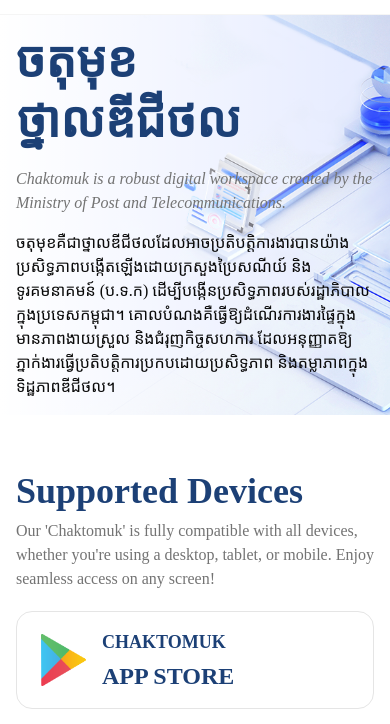
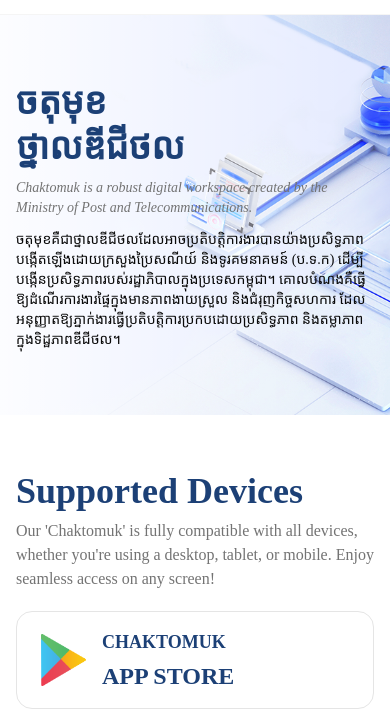
Before and after one commit to MPTCDITR/chaktomuk, an Astro site: page /km in a window 390 px wide. Shown: the part 117-841 px from the top of the page. Built offline with nearby package versions, Linux system fonts and the light colour scheme; Astro itself is replaced by a stand-in of ours; a web font is replaced by a local one.

Commit message:
refactor: enhance Hero section layout with improved height settings and responsive typography

```diff
--- a/src/components/layout/Hero.astro
+++ b/src/components/layout/Hero.astro
@@ -14,31 +14,37 @@
 ---
 
 <section aria-label="Hero section">
-  <div class="relative h-full">
+  <div class="relative h-[400px] sm:h-[500px] md:h-[600px] lg:h-[578px]">
     <Image
       src={banner}
       alt="Chaktokmuk Digital Platform banner"
       width={1440}
       height={578}
-      class="w-full object-cover min-h-[400px] md:min-h-[578px] max-h-full"
+      class="w-full h-full object-cover"
       loading="eager"
       priority
     />
     <div
-      class="absolute inset-0 z-10 w-full h-full bg-gradient-to-r from-white to-transparent"
+      class="absolute inset-0 z-10 w-full h-full bg-gradient-to-r from-white/90 to-transparent"
     >
-      <div class="container h-full flex flex-col justify-center space-y-4">
-        <header class="space-y-4">
-          <h1 class="text-5xl md:text-6xl font-bold text-primary leading-tight">
+      <div
+        class="container h-full flex flex-col justify-center space-y-3 sm:space-y-4 px-4"
+      >
+        <header class="space-y-2 sm:space-y-4">
+          <h1
+            class="text-4xl md:text-5xl lg:text-6xl font-bold text-primary leading-tight"
+          >
             {t("hero.title.1")}
             <br />
             {t("hero.title.2")}
           </h1>
-          <p class="text-base text-muted-foreground italic">
+          <p class="text-sm sm:text-base text-muted-foreground italic">
             {t("hero.quote")}
           </p>
         </header>
-        <article class="text-base text-foreground max-w-4xl">
+        <article
+          class="text-sm sm:text-base text-foreground max-w-full sm:max-w-3xl md:max-w-4xl"
+        >
           {t("hero.description")}
         </article>
       </div>
```
